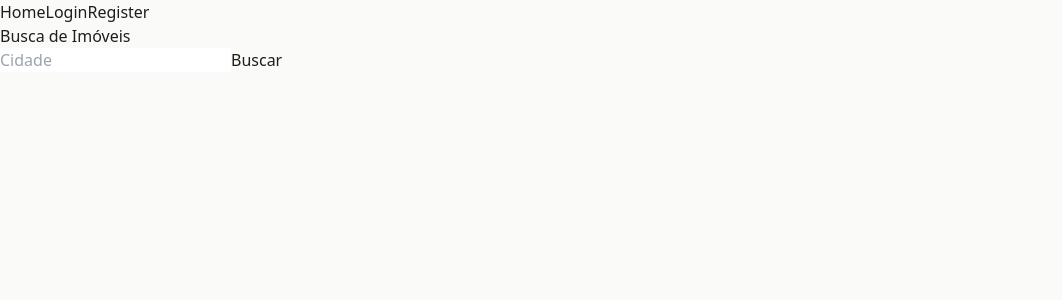
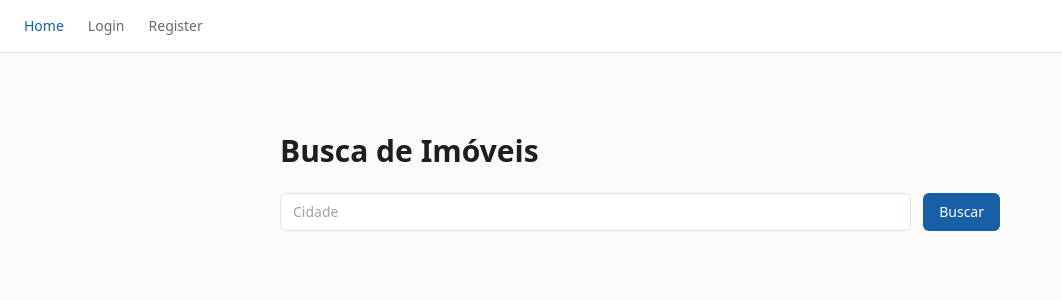
Before and after one commit to Tiagosancor/ImobiCrm, a Next.js app in the folder frontend/: page / in a window 1280 px wide. Shown: the top 300 px of the page, without its empty margins (0-1062 px from the left). Built offline with nearby package versions, Linux system fonts and the light colour scheme.

Commit message:
Correção do tailwind.config.js

```diff
--- a/frontend/tailwind.config.js
+++ b/frontend/tailwind.config.js
@@ -1,6 +1,6 @@
 /** @type {import('tailwindcss').Config} */
 module.exports = {
-  content: ['./pages/**/*.{js,ts,jsx,tsx}', './components/**/*.{js,ts,jsx,tsx}'],
+  content: ['./src/pages/**/*.{js,ts,jsx,tsx}', './src/components/**/*.{js,ts,jsx,tsx}'],
   theme: {
     extend: {
       colors: {
```
